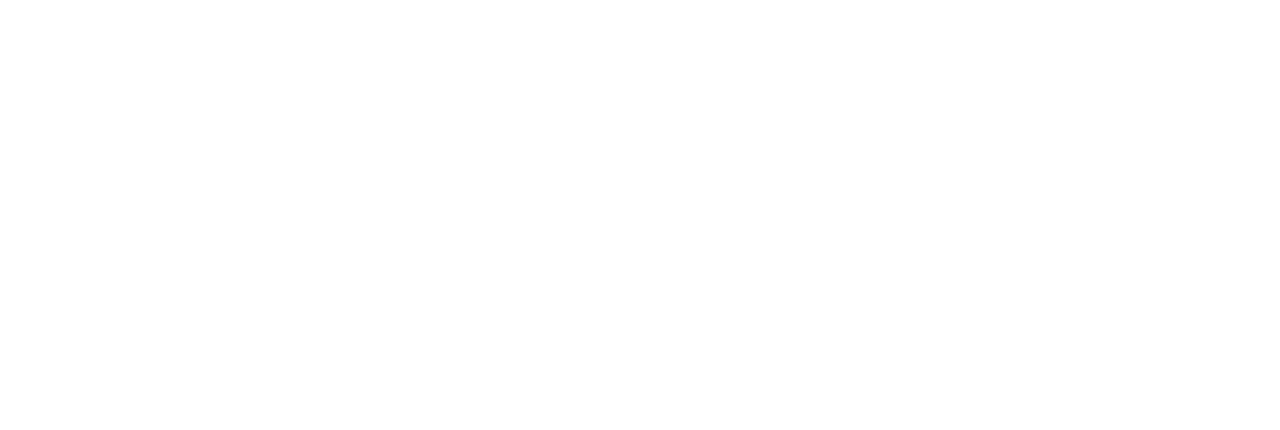
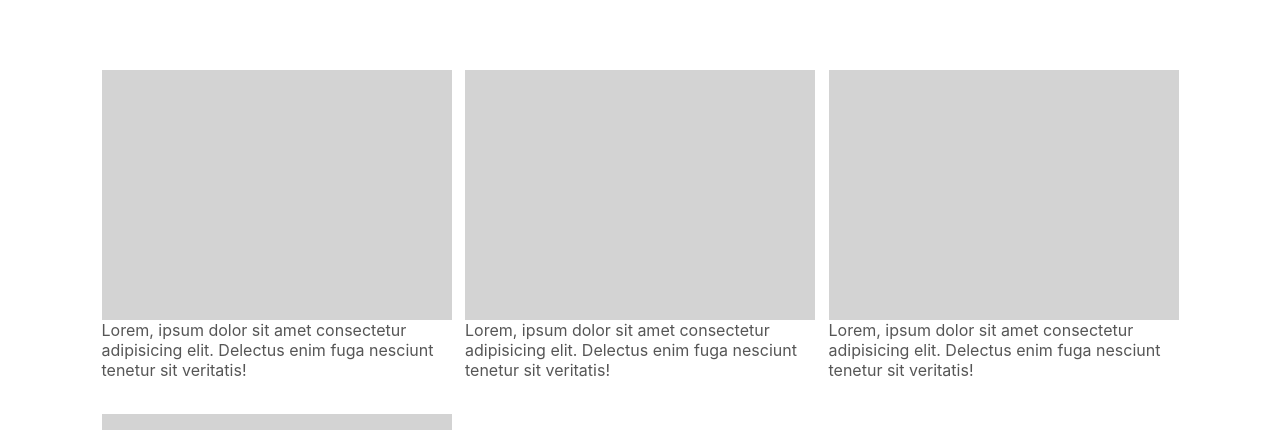
Before and after one commit to bernardkusi/Operationserve, a Next.js app: page /gallery in a window 1280 px wide. Shown: the part 401-831 px from the top of the page. Built offline with nearby package versions, Linux system fonts and the light colour scheme.

Commit message:
Testing gallery page

```diff
--- a/components/Footer.jsx
+++ b/components/Footer.jsx
@@ -40,7 +40,7 @@
         <button className="click">Send Message</button>
       </form>
      </div>
-      <p className="copy">Website developed by <Link href="#">Bernard Dwumfour</Link> &copy;2022 </p>
+      <p className="copy">Website developed by <Link href="https://bernarddwumfour.vercel.app/">Bernard Dwumfour</Link> &copy;2022 </p>
     </footer>
   );
 };
--- a/pages/_app.js
+++ b/pages/_app.js
@@ -4,9 +4,9 @@
 function MyApp({ Component, pageProps }) {
   const [imageshown, setimageshown] = useState(true);
   const [navopen, setnavopen] = useState(false);
-  const togglenav = (value) => {
-      !value?setnavopen(!navopen):setnavopen(value)
-      console.log(navopen)
+  const togglenav = (value=null) => {
+      value?setnavopen(value):setnavopen(!navopen)
+      console.log(value)
   };
   return (
     <Component
--- a/pages/gallery.js
+++ b/pages/gallery.js
@@ -8,6 +8,41 @@
      <Head>
         <title>Operation Serve-Gallery</title>
       </Head>
+     <div className="page">
+
+     <div className="images">
+       <div>
+       <div className="image">
+        <div className="img"></div>
+          <p className="details">Lorem, ipsum dolor sit amet consectetur adipisicing elit. Delectus enim fuga nesciunt tenetur sit veritatis!</p>
+        </div>
+
+       </div>
+
+       <div>
+       <div className="image">
+        <div className="img"></div>
+          <p className="details">Lorem, ipsum dolor sit amet consectetur adipisicing elit. Delectus enim fuga nesciunt tenetur sit veritatis!</p>
+        </div>
+
+       </div>
+       <div>
+       <div className="image">
+        <div className="img"></div>
+          <p className="details">Lorem, ipsum dolor sit amet consectetur adipisicing elit. Delectus enim fuga nesciunt tenetur sit veritatis!</p>
+        </div>
+
+       </div>
+       <div>
+       <div className="image">
+        <div className="img"></div>
+          <p className="details">Lorem, ipsum dolor sit amet consectetur adipisicing elit. Delectus enim fuga nesciunt tenetur sit veritatis!</p>
+        </div>
+
+       </div>
+
+      </div>
+     </div>
 
   </Layout>
   )
--- a/pages/index.js
+++ b/pages/index.js
@@ -54,6 +54,7 @@
           <div className="swiper">
             <Swiper
               spaceBetween={0}
+
               // slidesPerView={3}
               onSlideChange={() => console.log("slide change")}
               onSwiper={(swiper) => console.log(swiper)}
--- a/styles/_media.scss
+++ b/styles/_media.scss
@@ -49,7 +49,7 @@
       }
 
       .swiper{
-        height: calc(40px + 10vw) !important;
+        height: calc(90px + 13vw) !important;
       }
 
     nav{
--- a/styles/globals.css
+++ b/styles/globals.css
@@ -48,6 +48,7 @@
   height: 3px;
   background: #fff;
   position: relative;
+  border-radius: 2px;
 }
 
 nav .bars .bar::before {
@@ -57,6 +58,7 @@
   height: 3px;
   background: #fff;
   top: 8px;
+  border-radius: 2px;
 }
 
 nav .bars .bar::after {
@@ -66,6 +68,7 @@
   height: 3px;
   background: #fff;
   top: 16px;
+  border-radius: 2px;
 }
 
 nav > a {
@@ -91,6 +94,28 @@
 
 main {
   min-height: 100vh;
+}
+
+.images {
+  width: 100%;
+  display: -ms-grid;
+  display: grid;
+  -ms-grid-columns: (minmax(100px, 350px))[auto-fit];
+      grid-template-columns: repeat(auto-fit, minmax(100px, 350px));
+  gap: 2px;
+  -webkit-box-pack: space-evenly;
+      -ms-flex-pack: space-evenly;
+          justify-content: space-evenly;
+}
+
+.images > div {
+  margin-bottom: 2rem;
+}
+
+.images .img {
+  width: 100%;
+  height: 250px;
+  background: lightgrey;
 }
 
 .pageimage {
@@ -174,7 +199,7 @@
 
 .page .swiper {
   width: 100%;
-  height: calc(90px + 12vw);
+  height: calc(100px + 12vw);
   background: lightgrey;
   position: relative;
   left: 50%;
@@ -422,7 +447,7 @@
     width: fit-content;
   }
   .swiper {
-    height: calc(40px + 10vw) !important;
+    height: calc(90px + 13vw) !important;
   }
   nav {
     -webkit-box-align: start;
--- a/styles/globals.scss
+++ b/styles/globals.scss
@@ -40,6 +40,7 @@
       height: 3px;
       background: #fff;
       position: relative;
+      border-radius:2px;
 
       &::before{
         content: "";
@@ -48,6 +49,7 @@
         height: 3px;
         background: #fff;
         top: 8px;
+        border-radius:2px;
       }
 
       &::after{
@@ -57,6 +59,7 @@
         height: 3px;
         background: #fff;
         top: 16px;
+        border-radius:2px;
       }
     }
   }
@@ -81,6 +84,24 @@
 
 main{
   min-height: 100vh;
+}
+
+.images{
+  width:100%;
+  display: grid;
+  grid-template-columns: repeat(auto-fit,minmax(100px,350px));
+  gap: 2px;
+  justify-content: space-evenly;
+
+  &>div{
+    margin-bottom: 2rem;
+  }
+
+  .img{
+    width: 100%;
+    height: 250px;
+    background: lightgrey;
+  }
 }
 
 .pageimage{
@@ -157,7 +178,7 @@
 
   .swiper{
     width: 100%;
-    height: calc(90px + 12vw);
+    height: calc(100px + 12vw);
     background: lightgrey;
     position: relative;
     left: 50%;
```
Also changed, not shown: 1 other file (tests, documents, lock files or other folders).
